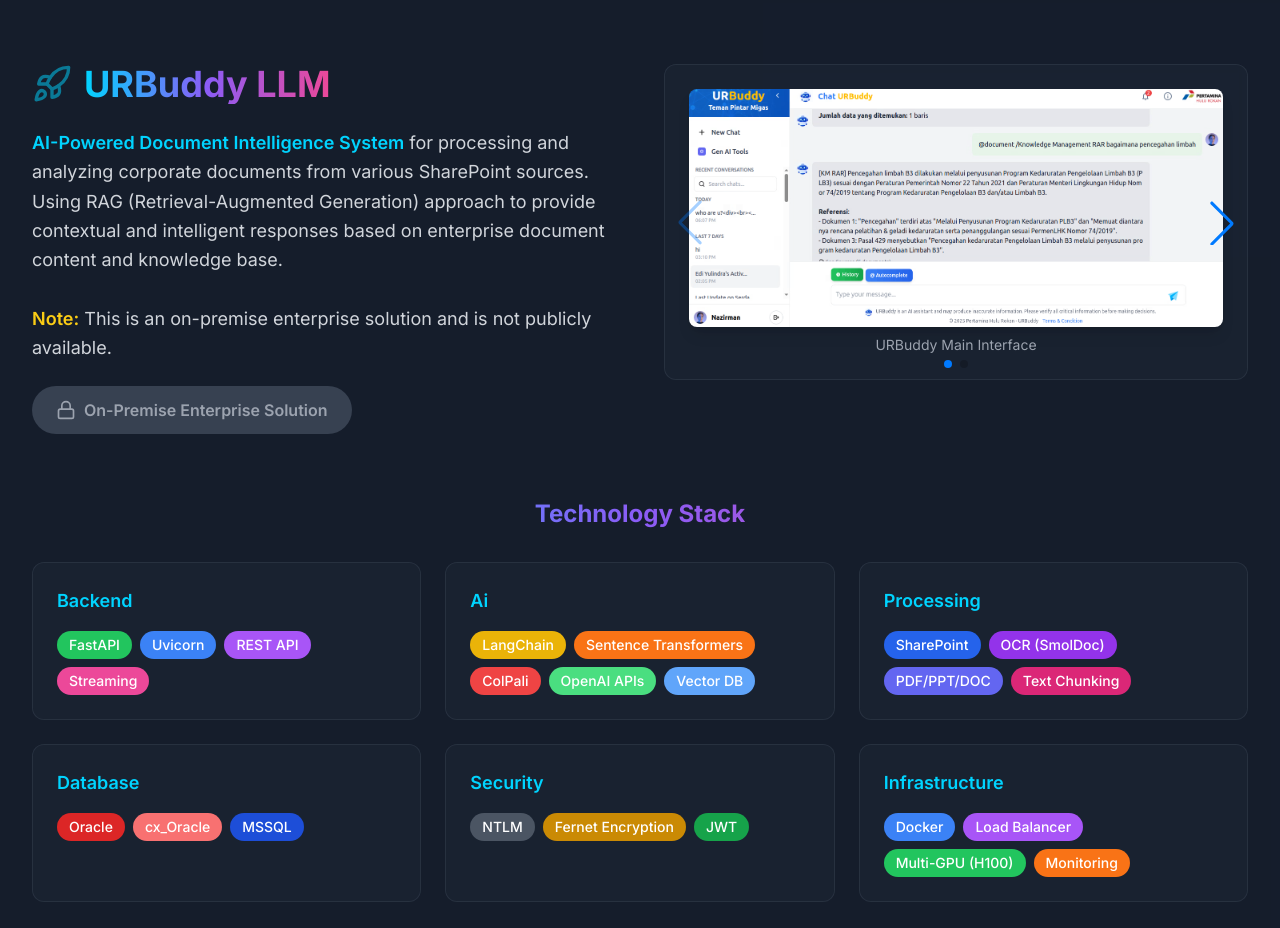
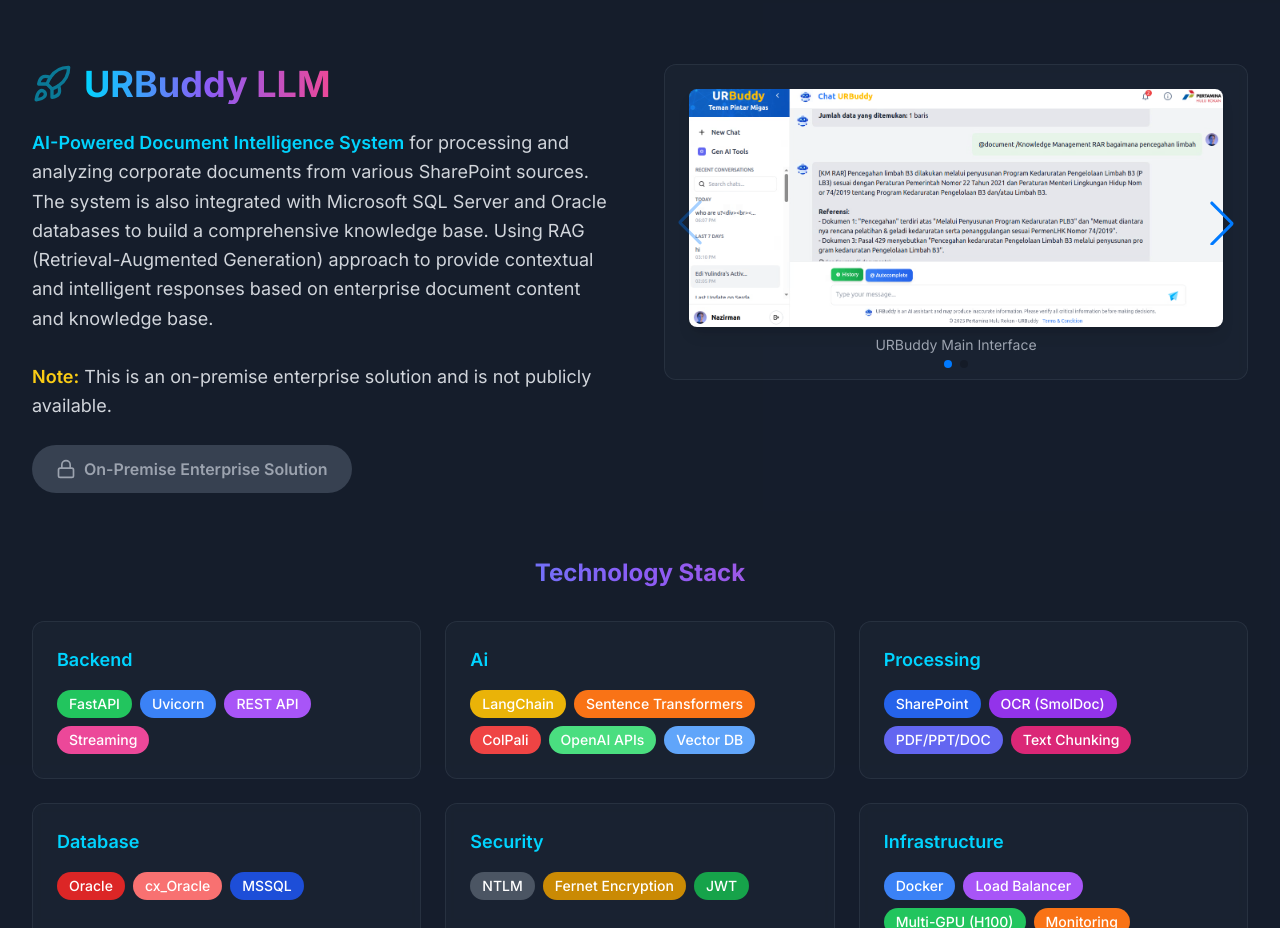
Before and after one commit to nazirxz/nazirman-portfolio, a React (Vite) app: page / in a window 1280 px wide. Shown: the part 2284-3212 px from the top of the page. Built offline with nearby package versions, Linux system fonts and the light colour scheme; the HTML template or start-up script is replaced by a standard one.

Commit message:
feat: Implement various UI and content updates

```diff
--- a/src/components/Projects.jsx
+++ b/src/components/Projects.jsx
@@ -146,6 +146,7 @@
             <p className="text-lg text-gray-300 leading-relaxed">
               <span className="text-neon-blue font-semibold">AI-Powered Document Intelligence System</span>
               {" "}for processing and analyzing corporate documents from various SharePoint sources.
+              The system is also integrated with Microsoft SQL Server and Oracle databases to build a comprehensive knowledge base.
               Using RAG (Retrieval-Augmented Generation) approach to provide contextual and intelligent
               responses based on enterprise document content and knowledge base.
               <br /><br />
```
